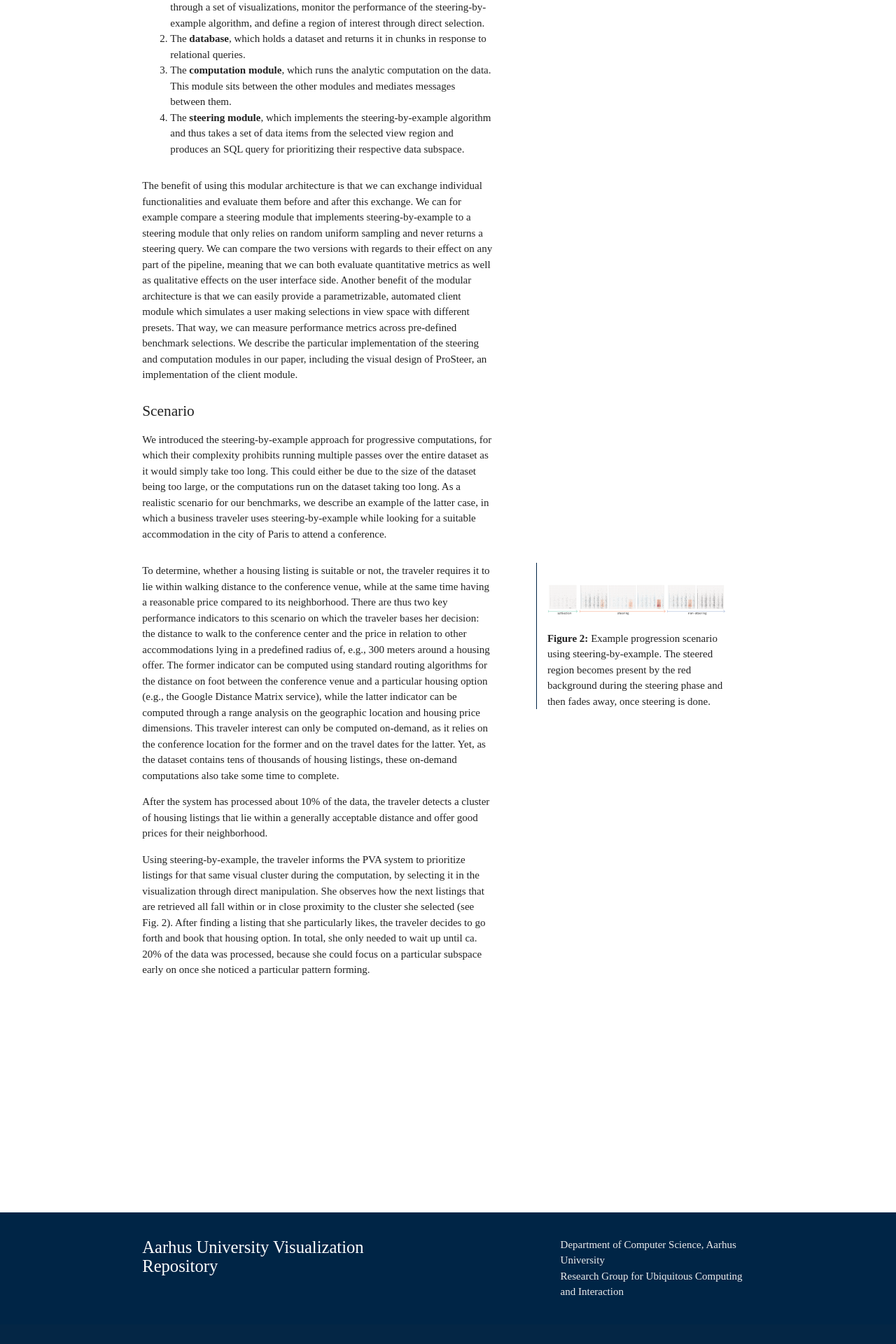
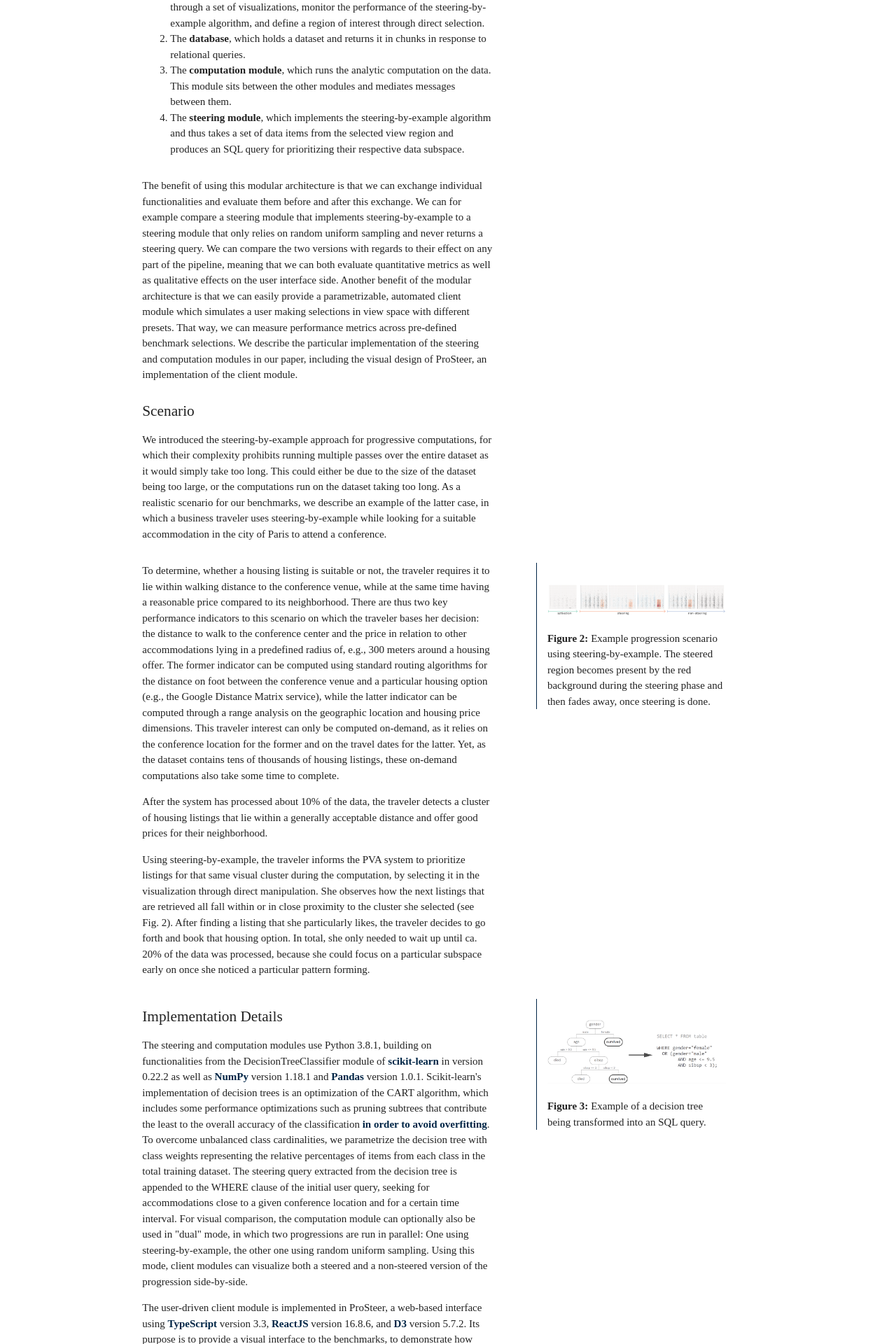
Before and after one commit to vis-au/vis-au.github.io, a PHP site: page /prosteer/index.html in a window 1280 px wide. Shown: the part 2520-4440 px from the top of the page at 70% size. Run offline with PHP 8.4, Linux system fonts and the light colour scheme; some libraries are stand-ins or nearby versions; some web fonts are replaced.

Commit message:
add more deleted sections to prosteer page

```diff
--- a/prosteer/index.html
+++ b/prosteer/index.html
@@ -39,8 +39,8 @@
       <div class="col s12 m7 abstract">
         <h3>Authors</h3>
         <a href="https://orcid.org/0000-0001-9051-6972" class="author"><span>Marco Angelini</span></a>
-        <a href="https://cs.au.dk/~hograefer" class="author"><span>Marius Hogräfer</span></a>
-        <a href="http://www.diag.uniroma1.it/~santucci/" class="author"><span>Giuseppe Santucci</span></a>
+        <a href="https://cs.au.dk/ hograefer" class="author"><span>Marius Hogräfer</span></a>
+        <a href="http://www.diag.uniroma1.it/ santucci/" class="author"><span>Giuseppe Santucci</span></a>
         <a href="https://hjschulz.net/" class="author"><span>Hans-Jörg Schulz</span></a>
 
         <h3>Abstract</h3>
@@ -188,6 +188,56 @@
           <figcaption><b>Figure 2: </b>Example progression scenario using steering-by-example. The steered region becomes present by the red background during the steering phase and then fades away, once steering is done.</figcaption>
         </figure>
       </div>
+      <div class="col m7 s12">
+        <h3>Implementation Details</h3>
+        <p>
+          The steering and computation modules use Python 3.8.1, building on functionalities from the DecisionTreeClassifier module of <a href="https://scikit-learn.org/stable/index.html">scikit-learn</a> in version 0.22.2 as well as <a href="https://numpy.org/">NumPy</a> version 1.18.1 and <a href="https://pandas.pydata.org/">Pandas</a> version 1.0.1.
+          Scikit-learn's implementation of decision trees is an optimization of the CART algorithm, which includes some performance optimizations such as pruning subtrees that contribute the least to the overall accuracy of the classification <a href="https://scikit-learn.org/stable/modules/tree.html">in order to avoid overfitting</a>.
+          To overcome unbalanced class cardinalities, we parametrize the decision tree with class weights representing the relative percentages of items from each class in the total training dataset.
+          The steering query extracted from the decision tree is appended to the WHERE clause of the initial user query, seeking for accommodations close to a given conference location and for a certain time interval.
+          For visual comparison, the computation module can optionally also be used in "dual" mode, in which two progressions are run in parallel: One using steering-by-example, the other one using random uniform sampling.
+          Using this mode, client modules can visualize both a steered and a non-steered version of the progression side-by-side.
+        </p>
+        <p>
+          The user-driven client module is implemented in ProSteer, a web-based interface using <a href="https://www.typescriptlang.org/">TypeScript</a> version 3.3, <a href="https://reactjs.org">ReactJS</a> version 16.8.6, and <a href="https://d3js.org/">D3</a> version 5.7.2.
+          Its purpose is to provide a visual interface to the benchmarks, to demonstrate how steering translates into the progressive visualization of the dataset.
+          A detailed description of ProSteer's functionality can be found in our paper.
+        </p>
+        <p>
+          The automated client module that was used for producing the benchmark results was implemented in Python.
+          Test cases are defined inside a configuration file that describes the region in view space that is to be selected.
+          The automated module loads these test cases and then records the evaluation metrics.
+          These metrics are then output to another file for further analysis.
+        </p>
+      </div>
+      <div class="col m5 s12">
+        <figure class="right">
+          <img class="teaser" src="./static/img/example_decision_tree.png" alt="Example of a decision tree being transformed into an SQL query." />
+          <figcaption><b>Figure 3: </b>Example of a decision tree being transformed into an SQL query.</figcaption>
+        </figure>
+      </div>
+      <div class="col m7 s12">
+        <p>
+          The communication channel between the client and computation modules is realized using <a href="https://github.com/samuelhwilliams/Eel">Eel</a> version 0.12.2, which provides a minimalistic, JSON-based bridge between Python and web frameworks.
+          The client module sends lists of IDs of data items that were rendered inside the user selection through that channel, as well as the initial user parameters.
+          Additionally, the client can send messages to control the progression in the computation module, in order to pause, restart, and reset the computation.
+          Since our implementation is designed to assess the performance of steering-by-example instead of being used for productive visual analysis, the pausing functionality in ProSteer does indeed halt the progression rather than "muting" it into a background process that continues as the user investigates the visualization, which is commonly found in PVA tools.
+          The computation module on the other hand sends lists of items that were retrieved from the database through the Eel interface.
+          In keeping the information interchange between the modules to a minimum, the computation module remains isolated from the particular visualization and interaction technique used in the client.
+        </p>
+      </div>
+      <div class="col m5 s12">
+        <figure class="right">
+          <img class="teaser" src="./static/img/benchmarking_selections.png" alt="Selections on the airbnb dataset used in the benchmarks." />
+          <figcaption><b>Figure 4: </b>Selections on the airbnb dataset used in the benchmarks.</figcaption>
+        </figure>
+      </div>
+      <div class="col m7 s12">
+        <p>
+          Lastly, the database module uses a <a href="https://www.mysql.com">MySQL</a> version 8 database.
+          It communicates with the computation module through the <a href="https://pypi.org/project/mysql-connector-python/">mysql-connector-python package</a>.
+        </p>
+      </div>
     </section>
 
     <section class="empty"></section>
--- a/prosteer/style.css
+++ b/prosteer/style.css
@@ -24,3 +24,6 @@ div.abstract a.author {
   text-decoration: underline;
   margin-right: 0.2rem;
 }
+article .col.m7 a {
+  font-weight: bold;
+}
```
Also changed, not shown: prosteer/static/img/benchmarking_selections.png (added), prosteer/static/img/example_decision_tree.png (added).
